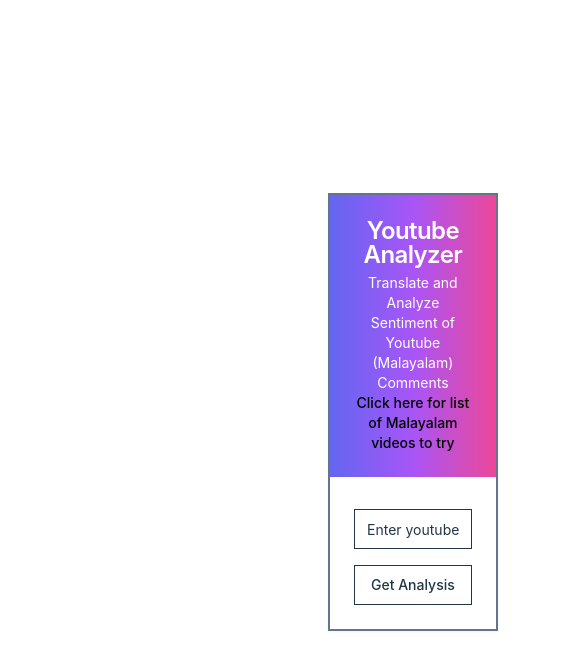
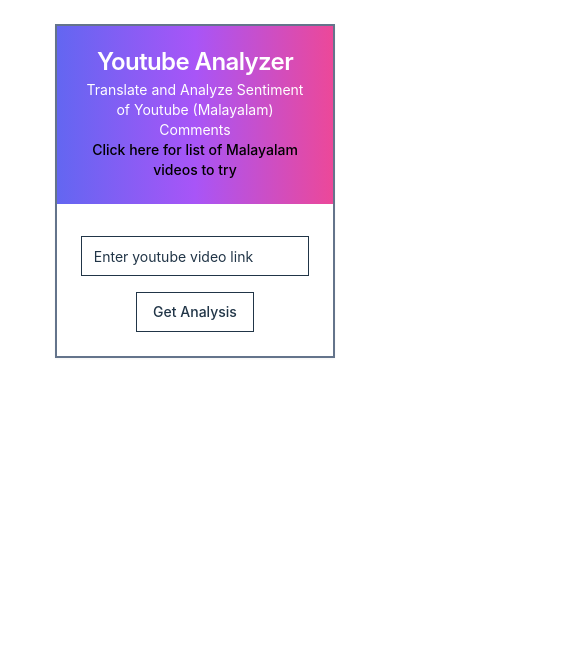
Before and after one commit to abematt/youtube-analysis, a React (Vite) app in the folder youtube-analyze/: page / in a window 390 px wide. Shown: the top 670 px of the page, 585 px wide, since content can reach past the window. Built offline with nearby package versions, Linux system fonts and the light colour scheme.

Commit message:
Added breakpoints for large and mobile screens

```diff
--- a/youtube-analyze/index.html
+++ b/youtube-analyze/index.html
@@ -3,7 +3,7 @@
   <head>
     <meta charset="UTF-8" />
     <link rel="icon" type="image/svg+xml" href="/icontest.svg" />
-    <link href="/output.css" rel="stylesheet">
+    <link href="output.css" rel="stylesheet">
     <meta name="viewport" content="width=device-width, initial-scale=1.0" />
     <title>Youtube Sentiment</title>
   </head>
--- a/youtube-analyze/src/App.jsx
+++ b/youtube-analyze/src/App.jsx
@@ -12,7 +12,7 @@
   const [sentiment, setSentiment] = useState("");
 
   return (
-    <div>
+    <div className="min-h-screen flex flex-col py-4">
       <MainForm
         apiResults={apiResults}
         setApiResults={setApiResults}
@@ -20,7 +20,7 @@
         comment={comment}
         setSentiment={setSentiment}
       />
-      <div className="flex flex-row justify-center">
+      <div className="flex flex-col justify-center lg:flex lg:flex-row lg:flex-wrap">
         <TopComments comment={comment} />
         <SentimentReport sentiment={sentiment} />
       </div>
--- a/youtube-analyze/src/components/mainForm.jsx
+++ b/youtube-analyze/src/components/mainForm.jsx
@@ -178,7 +178,7 @@
   };
 
   return (
-    <div className="px-80">
+    <div className="w-9/12 mx-auto lg:w-5/12">
       <Card className="border-2 border-slate-500">
         <CardHeader className="bg-gradient-to-r from-indigo-500 via-purple-500 to-pink-500 text-black">
           <CardTitle className="text-white">Youtube Analyzer</CardTitle>
--- a/youtube-analyze/src/components/sentimentReport.jsx
+++ b/youtube-analyze/src/components/sentimentReport.jsx
@@ -15,7 +15,7 @@
 
 function SentimentReport({ sentiment }) {
   return (
-    <div className="mt-5 ml-1">
+    <div className="mt-5">
       {sentiment && sentiment.length > 0 ? (
         <Card className="w-auto rounded-md border-2 border-slate-500">
           <CardHeader>
--- a/youtube-analyze/src/components/topComments.jsx
+++ b/youtube-analyze/src/components/topComments.jsx
@@ -19,13 +19,14 @@
 function TopComments({ comment }) {
   const [isOpen, setIsOpen] = React.useState(false);
   return (
-    <div className="grid grid-cols-3 w-7/12 mt-4">
+    <div className="flex flex-col justify-center items-center lg:flex-row lg:flex-wrap lg:w-6/12 lg:mt-4">
+    {/*<div className="grid grid-cols-3 w-7/12 mt-4"> */}
       {Array.isArray(comment) &&
         comment.map(
           (commentObject, index) =>
             commentObject.language !== "en" && (
               <Card
-                className="flex flex-col justify-between m-1 border-2 border-slate-500"
+                className="flex flex-col w-1/2 justify-between m-1 border-2 border-slate-500 lg:w-1/4"
                 key={index + 1}
               >
                 <CardContent className="m-5 p-1/12">
@@ -35,7 +36,7 @@
                   <CardDescription className="text-xs h-20 overflow-auto">
                     {commentObject.translatedText}
                   </CardDescription>
-                  <CardFooter className="flex justify-between gap-1 text-xs pb-1 mt-3">
+                  <CardFooter className="flex justify-center gap-1 text-xs pb-1 mt-3">
                     <Badge
                       className="w-auto cursor-default"
                       style={{ backgroundColor: "#fcd34d", color: "black" }}
```
